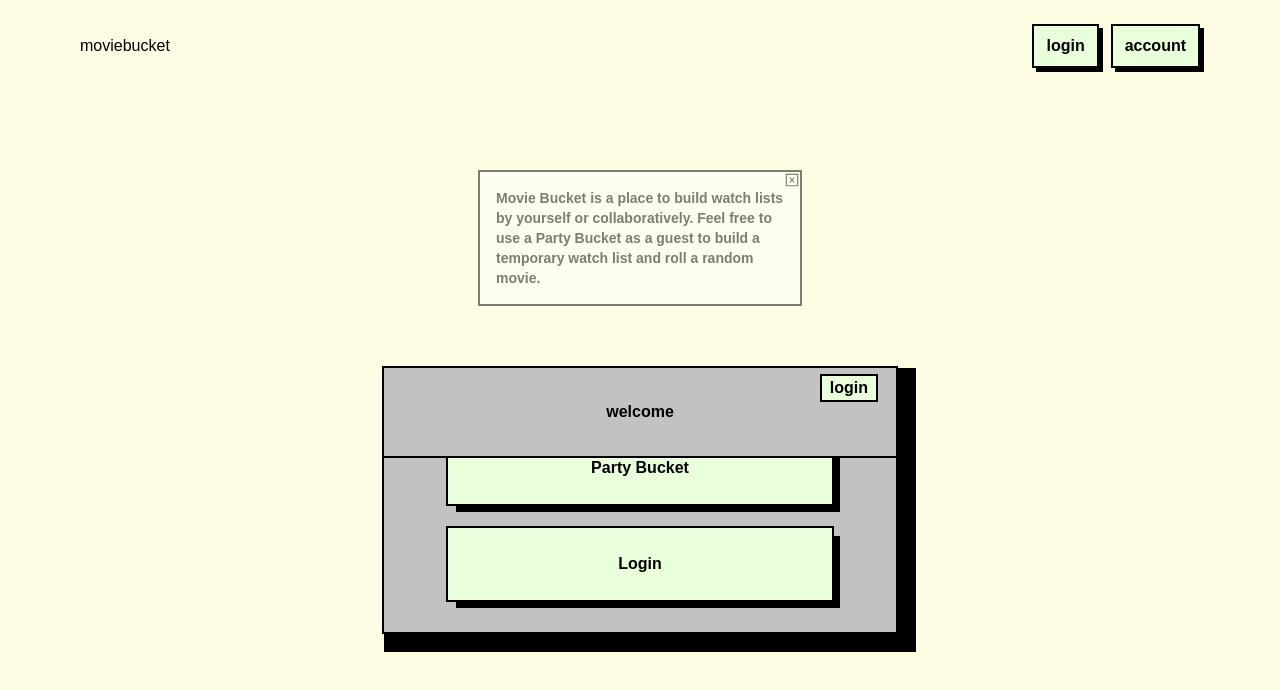
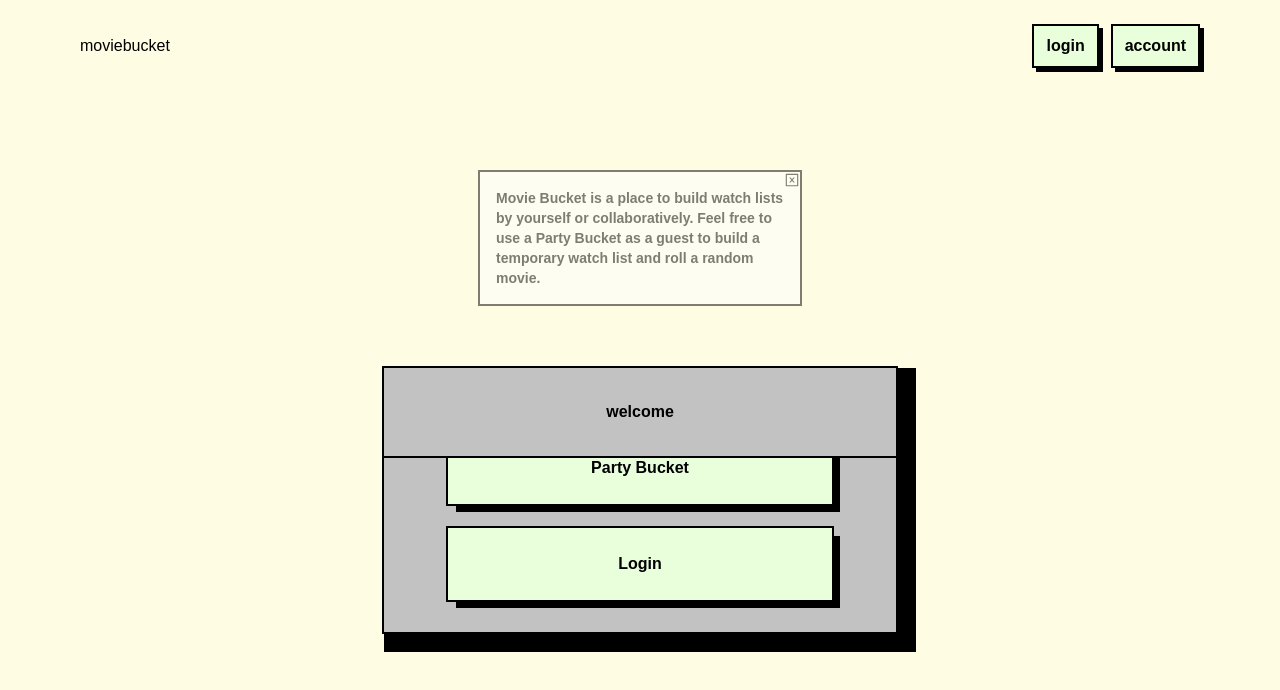
Before and after one commit to thwilson3/movie_bucket_frontend, a React (Vite) app: page / in a window 1280 px wide. Shown: the top 690 px of the page. Built offline with nearby package versions, Linux system fonts and the light colour scheme; a web font is replaced by a local one.

Commit message:
Add options to make component more dynamic

```diff
--- a/src/components/ContainerHeader.tsx
+++ b/src/components/ContainerHeader.tsx
@@ -2,28 +2,28 @@ import { useContext } from "react";
 import { UserContext } from "../UserContext";
 import { UserContextType } from "../interfaces";
 import { Link } from "react-router-dom";
+import { HeaderOptions } from "../interfaces";
 
-export default function ContainerHeader({ logout }) {
+export default function ContainerHeader({ options }: {options?: HeaderOptions}) {
   const { currentUser } = useContext(UserContext) as UserContextType;
+
+  function handleClick() {
+    if (options?.function) {
+      options?.function();
+    }
+  }
   return (
     <>
       <div className="flex py-2 md:py-2 font-bold bg-secondary justify-center outline outline-2 lg:py-8 top-0 left-0 absolute w-full">
-        {currentUser?.username ? currentUser.username : 'welcome'}
+        {options?.title ? options.title : "welcome"}
       </div>
-      {currentUser === null ? (
-        <Link to={"login"}>
+      {options !== undefined ? (
+        <Link to={options?.path} onClick={handleClick}>
           <div className="bg-primary font-bold outline outline-2 absolute right-5 top-2 px-2 cursor-pointer">
-            login
+            {options?.text}
           </div>
         </Link>
-      ) : (
-        <Link to={"/"}>
-          <div className="bg-primary font-bold outline outline-2 absolute right-5 top-2 px-2 cursor-pointer"
-          onClick={logout}>
-            logout
-          </div>
-        </Link>
-      )}
+      ) : null}
     </>
   );
 }
```
